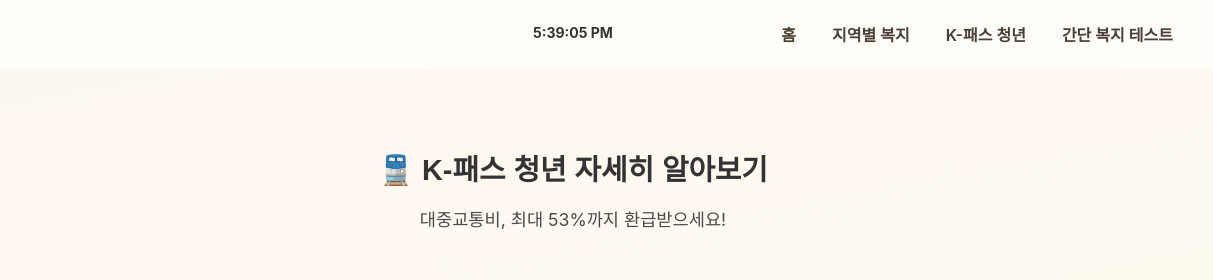
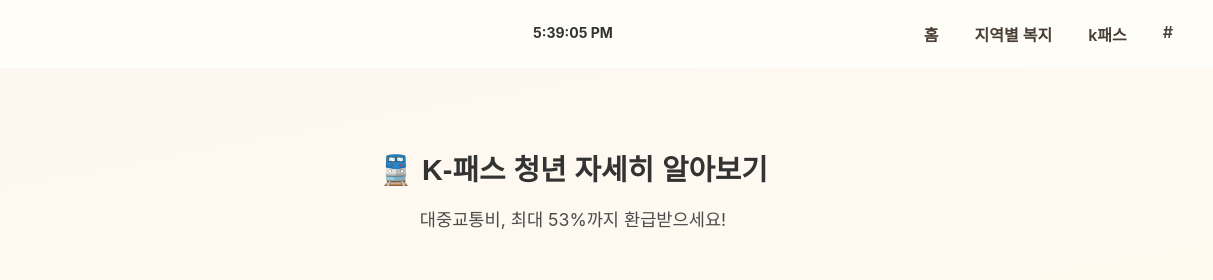
Before and after one commit to haneullllll/webpr2, a plain HTML site: page 청년패스.html in a window 1280 px wide. Shown: the top 280 px of the page, 67-1280 px from the left. Drawn offline with Linux system fonts and the light colour scheme; a web font is replaced by a local one.

Commit message:
Update 청년패스.html

```diff
--- a/청년패스.html
+++ b/청년패스.html
@@ -17,18 +17,16 @@
 }
 
 
-        /* ===== [신규] 타이포그래피 개선 ===== */
-    /* 1. 페이지 전체의 기본 폰트를 가독성 좋은 시스템 폰트로 설정 */
+
     body {
         font-family: -apple-system, BlinkMacSystemFont, "Segoe UI", Roboto, "Helvetica Neue", Arial, sans-serif;
     }
 
-    /* 2. 공통.css에 의해 카드(card) 전체에 적용된 'CookieRun' 폰트 중, */
-    /* 제목(h3)을 제외한 나머지 상세 텍스트들만 다시 시스템 폰트로 되돌립니다. */
+
     .card p, .card li, .card table {
         font-family: -apple-system, BlinkMacSystemFont, "Segoe UI", Roboto, "Helvetica Neue", Arial, sans-serif;
     }
-    /* ================================ */
+
 
 
     .info-table {
@@ -71,7 +69,8 @@
       <div class="menu">
         <a href="index.html">홈</a>
         <a href="지역별 복지.html">지역별 복지</a>
-        <a href="청년패스.html">K-패스 청년</a> <a href="#">간단 복지 테스트</a>
+        <a href="청년패스.html">k패스</a>
+        <a href="#">#</a>
       </div>
         <button class="hamburger-menu">
         <span class="line"></span>
```
